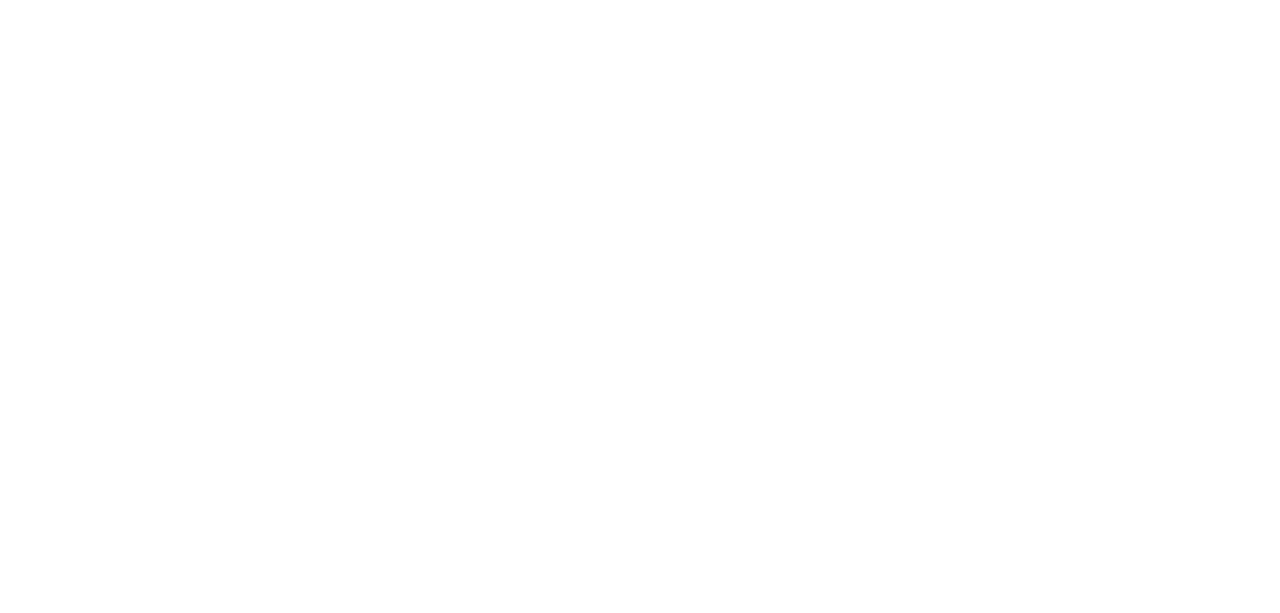
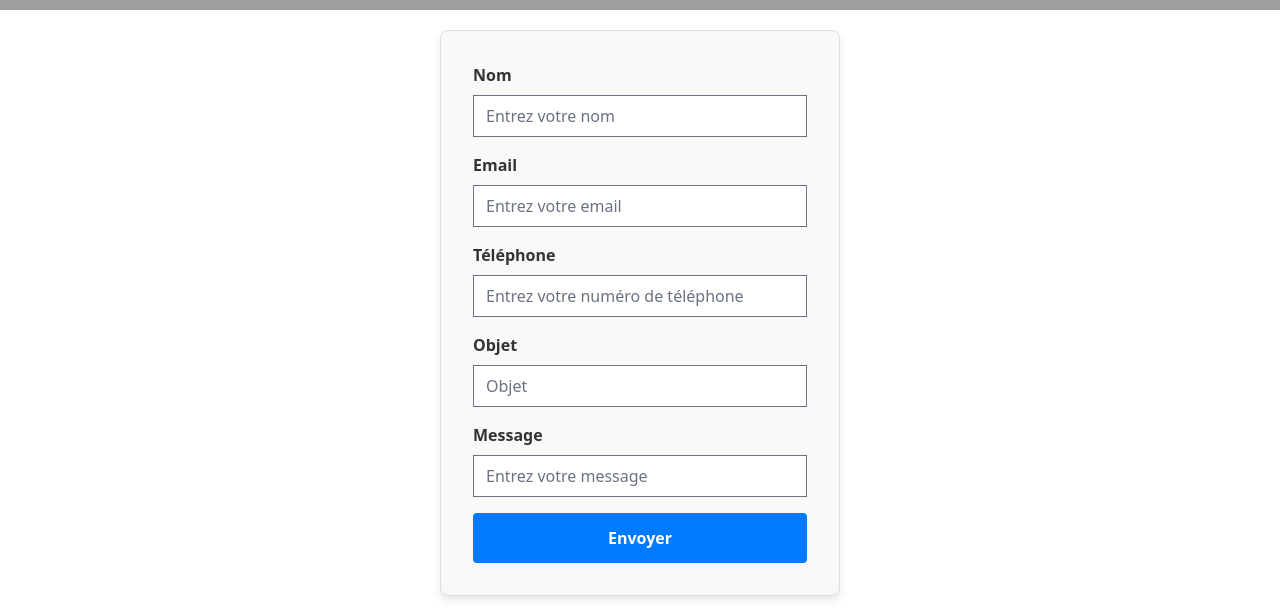
Before and after one commit to NinoDiving/WorkshopPortfolio, a React (Vite) app: page / in a window 1280 px wide. Shown: the part 1404-2017 px from the top of the page. Before the commit the page ends 1252 px from the top, so only its background shows below. Built offline with nearby package versions, Linux system fonts and the light colour scheme; grey boxes are pictures that could not be loaded.

Commit message:
Form full props

```diff
--- a/src/App.tsx
+++ b/src/App.tsx
@@ -1,6 +1,7 @@
 import Citation from "./components/citation/citation";
 import NavBar from "./components/competence/NavBar/NavBar";
 import Competence from "./components/competence/competence";
+import Form from "./components/Form/form";
 
 function App() {
   const navigation = [
@@ -25,11 +26,44 @@ function App() {
       href: "Contact",
     },
   ];
+  const formFields = [
+    {
+      label: "Nom",
+      name: "name",
+      type: "text",
+      placeholder: "Entrez votre nom",
+    },
+    {
+      label: "Email",
+      name: "email",
+      type: "email",
+      placeholder: "Entrez votre email",
+    },
+    {
+      label: "Téléphone",
+      name: "phone",
+      type: "tel",
+      placeholder: "Entrez votre numéro de téléphone",
+    },
+    {
+      label: "Objet",
+      name: "objet",
+      type: "objet",
+      placeholder: "Objet",
+    },
+    {
+      label: "Message",
+      name: "message",
+      type: "text",
+      placeholder: "Entrez votre message",
+    },
+  ];
   return (
     <>
-			<NavBar logo="src/assets/logo-1.png" links={navigation} />
+      <NavBar logo="./src/assets/stephPic.jpg" links={navigation} />
       <Competence />
       <Citation />
+      <Form fields={formFields} />
     </>
   );
 }
--- /dev/null
+++ b/src/components/Form/Form.tsx
@@ -0,0 +1,40 @@
+import "./styles.css";
+
+interface FormField {
+  label: string;
+  name: string;
+  type: string;
+  placeholder?: string;
+}
+
+interface FormProps {
+  fields: FormField[];
+}
+
+function Form({ fields }: FormProps) {
+  const handleSubmit = (event) => {
+    event.preventDefault();
+  };
+
+  return (
+    <form onSubmit={handleSubmit} className="simple-form">
+      {fields.map((field) => (
+        <div key={field.name} className="form-group">
+          <label htmlFor={field.name}>{field.label}</label>
+          <input
+            id={field.name}
+            name={field.name}
+            type={field.type}
+            placeholder={field.placeholder}
+            className="form-input"
+          />
+        </div>
+      ))}
+      <button type="submit" className="submit-button">
+        Envoyer
+      </button>
+    </form>
+  );
+}
+
+export default Form;
--- /dev/null
+++ b/src/components/Form/styles.css
@@ -0,0 +1,48 @@
+.simple-form {
+  display: flex;
+  flex-direction: column;
+  gap: 1rem;
+  max-width: 400px;
+  margin: 0 auto;
+  padding: 2rem;
+  border: 1px solid #ddd;
+  border-radius: 8px;
+  background-color: #f9f9f9;
+  box-shadow: 0 4px 8px rgba(0, 0, 0, 0.1);
+  margin-top: 20px;
+  margin-bottom: 20px;
+}
+
+.form-group {
+  display: flex;
+  flex-direction: column;
+}
+
+.form-group label {
+  margin-bottom: 0.5rem;
+  font-weight: bold;
+  color: #333;
+}
+
+.form-input {
+  padding: 0.8rem;
+  font-size: 1rem;
+  border: 1px solid #ccc;
+  border-radius: 4px;
+  transition: border-color 0.3s ease;
+}
+
+.submit-button {
+  padding: 0.8rem 1.2rem;
+  font-size: 1rem;
+  font-weight: bold;
+  color: #fff;
+  background-color: #007bff;
+  border: none;
+  border-radius: 4px;
+  cursor: pointer;
+}
+
+.submit-button:hover {
+  background-color: #0056b3;
+}
--- a/src/components/competence/NavBar/NavBar.css
+++ b/src/components/competence/NavBar/NavBar.css
@@ -4,6 +4,7 @@ header {
   background-repeat: no-repeat;
   background-size: cover;
   color: black;
+  height: 60vh;
 }
 .NavBar {
   display: flex;
@@ -14,6 +15,7 @@ header {
 .logo {
   height: 100px;
   width: 100px;
+  border-radius: 50%;
 }
 
 .navLinks {
@@ -23,17 +25,15 @@ header {
 .navLinks a:hover {
   color: blue;
 }
+h2 {
+  font-size: 36px;
+}
 .A_Propos {
+  padding-top: 120px;
   text-align: center;
   margin: 10px;
   font-size: 20px;
-
-    text-shadow: 1px 1px 10px  rgb(255, 255, 255), -1px -1px 5px rgb(255, 255, 255), -1px 1px 10px  rgb(255, 255, 255), 1px -1px 10px  rgb(255, 255, 255);
   font-weight: bold;
-}
-.A_Propos h2 {
-
-    font-size: 28px;
 }
 .firstButton {
   background-color: rgb(62, 62, 112);
```
Also changed, not shown: src/components/competence/NavBar/NavBar.tsx (+16 -13 lines). Lines whose indentation alone changed are shown as unchanged.
